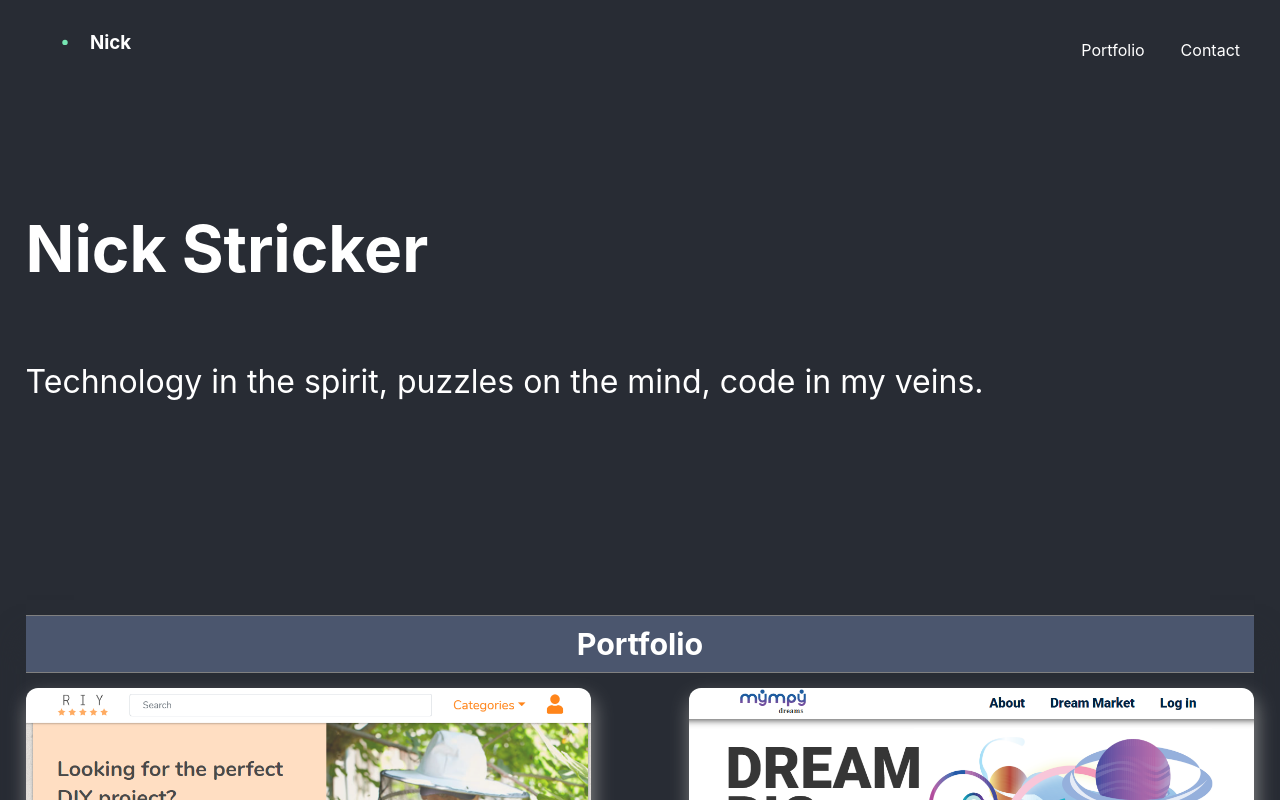
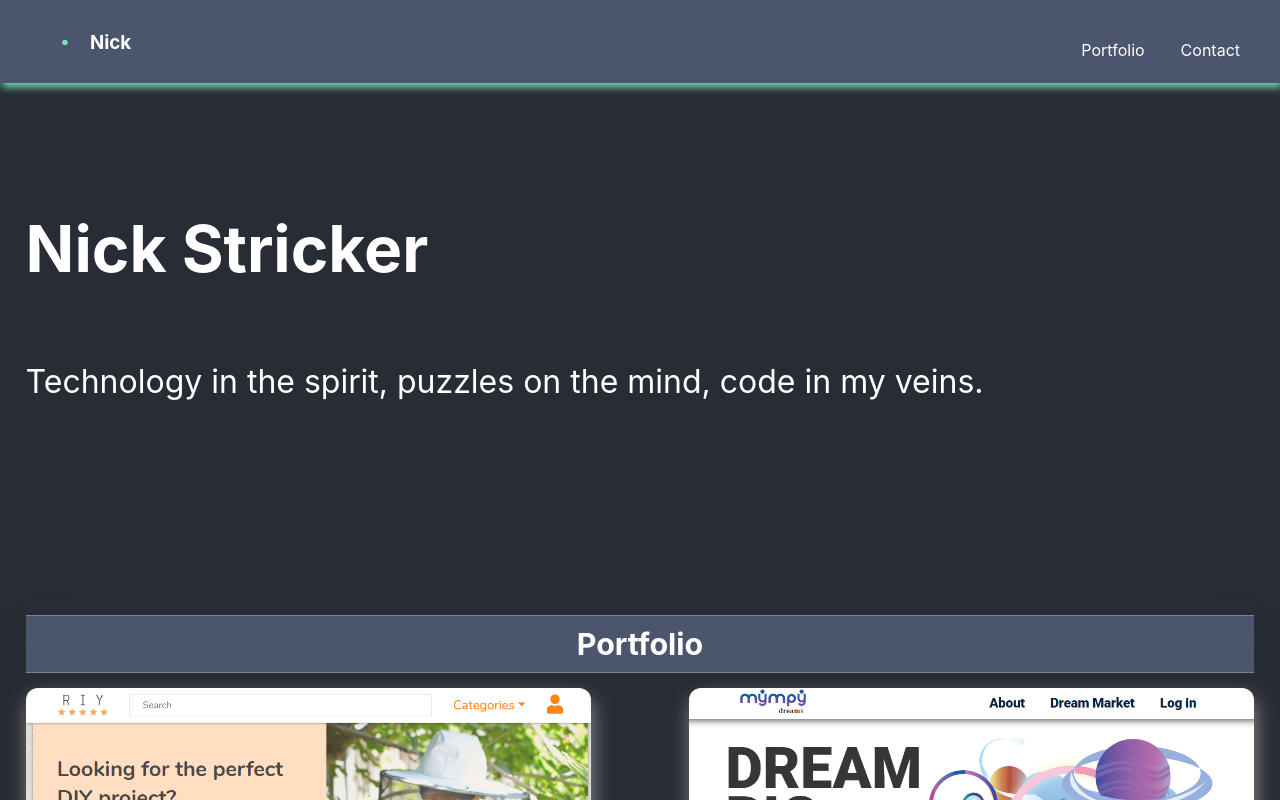
Before and after one commit to NickStrick/My-Portfolio, a React (Create React App) app in the folder portfolio/: page / in a window 1280 px wide. Shown: the top 800 px of the page. Built offline with nearby package versions, Linux system fonts and the light colour scheme.

Commit message:
new div and classes to make text in navbar unfaded

```diff
--- a/portfolio/src/components/navbar/Navbar.js
+++ b/portfolio/src/components/navbar/Navbar.js
@@ -32,9 +32,11 @@ const Navbar = (props) => {
     });
 
     return (
+        <>
+            <div className={`nav-background ${pinText}`}><h3>Nick</h3></div>
             <div className={`nav-back ${pinText}`}>
                 <div className={`nav-bar ${navClass}`}>
-                <div className='logo'>
+                    <div className='logo' onClick={() => window.scrollTo({ top: 0, left: 0, behavior: 'smooth' })}>
                         <img src={logo} />
                         <h3>Nick</h3>
                     </div>
@@ -46,6 +48,7 @@ const Navbar = (props) => {
 
                 </div>
             </div>
+        </>
     );
 }
 
```
Lines whose indentation alone changed are shown as unchanged.
